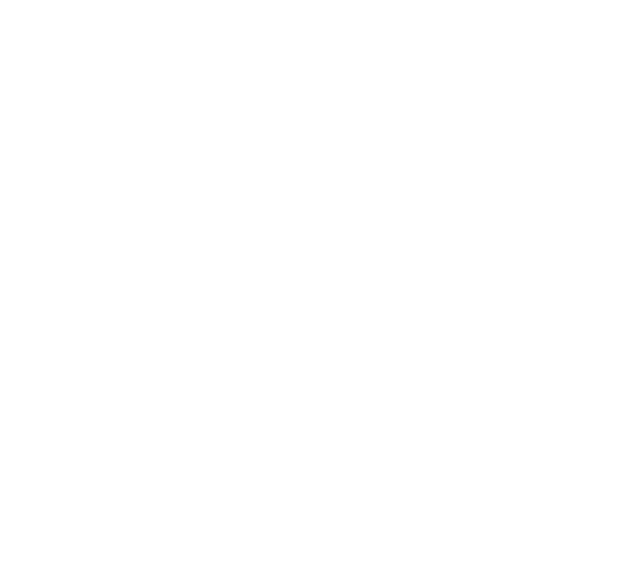
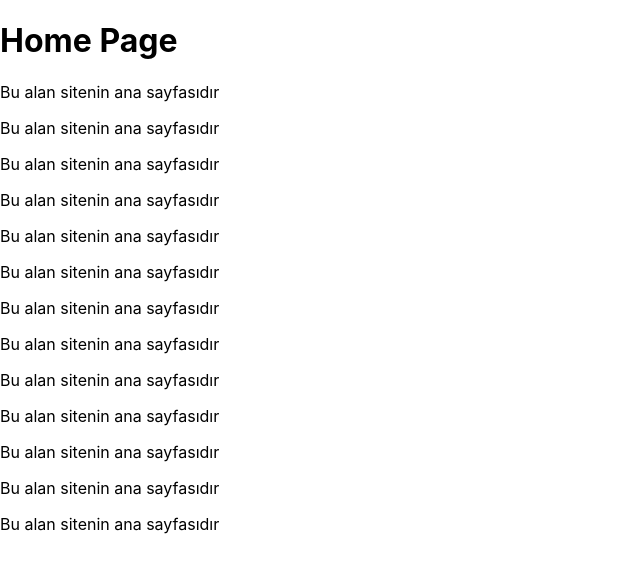
Before and after one commit to acarerisa/ReactRouter, a React (Create React App) app: page / in a window 1280 px wide. Shown: the top 572 px of the page, without its empty margins (0-640 px from the left). Built offline with nearby package versions, Linux system fonts and the light colour scheme.

Commit message:
ders1 tamamlandı

```diff
--- a/src/App.js
+++ b/src/App.js
@@ -1,8 +1,24 @@
 import './App.css';
+import {BrowserRouter, Route} from 'react-router-dom'
+import Home from './Pages/Home';
+import About from './Pages/About';
+import Contact from './Pages/Contact';
 
 function App() {
   return (
-     <div></div>
+     <div>
+       <BrowserRouter>
+
+       <Route exact path='/' component={Home}/>
+
+       <Route path = '/about' component={About}/>
+
+       <Route path = '/contact' component={Contact}/>
+
+
+       </BrowserRouter>
+
+     </div>
 
 
   );
--- /dev/null
+++ b/src/Pages/About.js
@@ -0,0 +1,12 @@
+import React from 'react'
+
+export default function About() {
+    return (
+        <div>
+           <h1>About Page</h1>
+           <p>Bu sayfada web sitemiz hakkın bilgiler bulabilirsiniz</p>
+           <p>Bu sayfada web sitemiz hakkın bilgiler bulabilirsiniz</p>
+           <p>Bu sayfada web sitemiz hakkın bilgiler bulabilirsiniz</p>
+        </div>
+    )
+}
--- /dev/null
+++ b/src/Pages/Contact.js
@@ -0,0 +1,11 @@
+import React from 'react'
+
+export default function Contact() {
+    return (
+        <div>
+           <h1>Contact Page</h1>
+           <p>Tel: ..................</p>
+           <p>Adres: ......................</p>
+        </div>
+    )
+}
--- /dev/null
+++ b/src/Pages/Home.js
@@ -0,0 +1,22 @@
+import React from 'react'
+
+export default function Home() {
+    return (
+        <div>
+            <h1>Home Page</h1>
+            <p>Bu alan sitenin ana sayfasıdır</p>
+            <p>Bu alan sitenin ana sayfasıdır</p>
+            <p>Bu alan sitenin ana sayfasıdır</p>
+            <p>Bu alan sitenin ana sayfasıdır</p>
+            <p>Bu alan sitenin ana sayfasıdır</p>
+            <p>Bu alan sitenin ana sayfasıdır</p>
+            <p>Bu alan sitenin ana sayfasıdır</p>
+            <p>Bu alan sitenin ana sayfasıdır</p>
+            <p>Bu alan sitenin ana sayfasıdır</p>
+            <p>Bu alan sitenin ana sayfasıdır</p>
+            <p>Bu alan sitenin ana sayfasıdır</p>
+            <p>Bu alan sitenin ana sayfasıdır</p>
+            <p>Bu alan sitenin ana sayfasıdır</p>
+        </div>
+    )
+}
```
